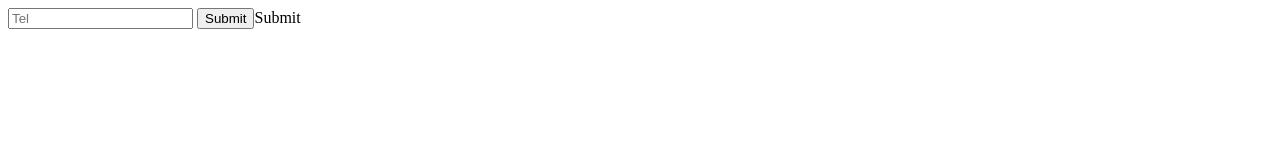
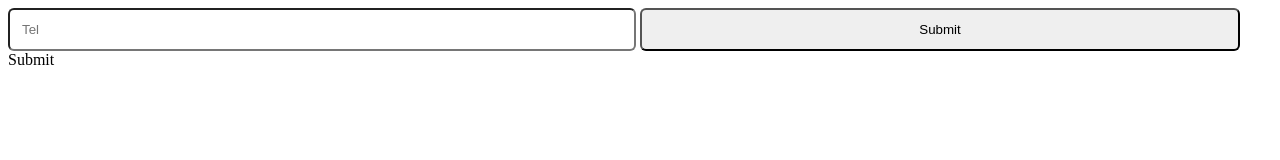
Before and after one commit to enessirn/kodluyoruzilkrepo, a plain HTML site: page index.html in a window 1280 px wide. Drawn offline with Linux system fonts and the light colour scheme.

Commit message:
style eklenmesi

```diff
--- a/index.html
+++ b/index.html
@@ -4,7 +4,17 @@
     <meta charset="UTF-8">
     <meta http-equiv="X-UA-Compatible" content="IE=edge">
     <meta name="viewport" content="width=device-width, initial-scale=1.0">
-    <title>Document</title>
+    <title>İlk Git Repom</title>
+    <style>
+        input {
+            width: 600px;
+            padding: 12px;
+            border-radius: 6px;
+            pointer-events: none;
+            cursor: pointer;
+        }
+    </style>
+
 </head>
 <body>
     <input type="tel" placeholder="Tel" maxlength="11">
```
